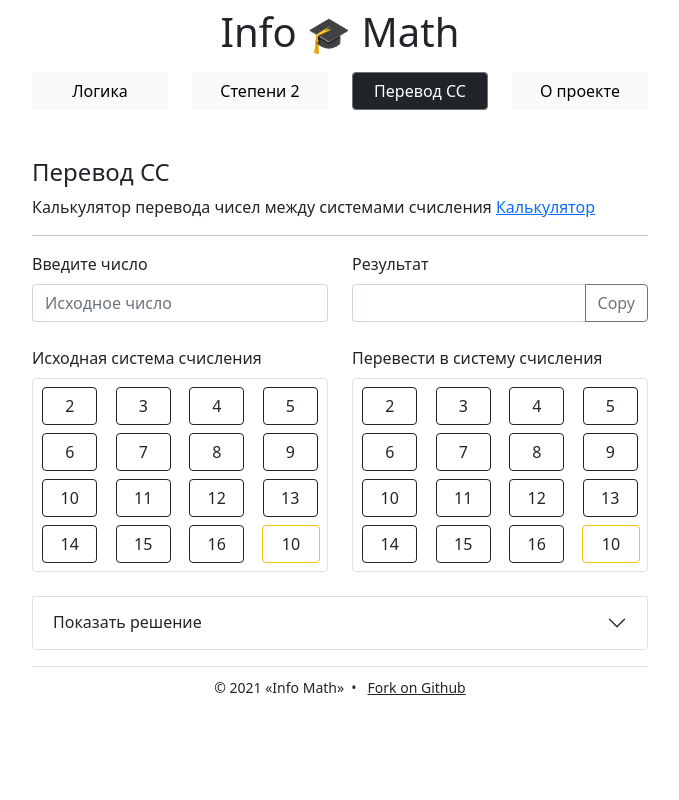
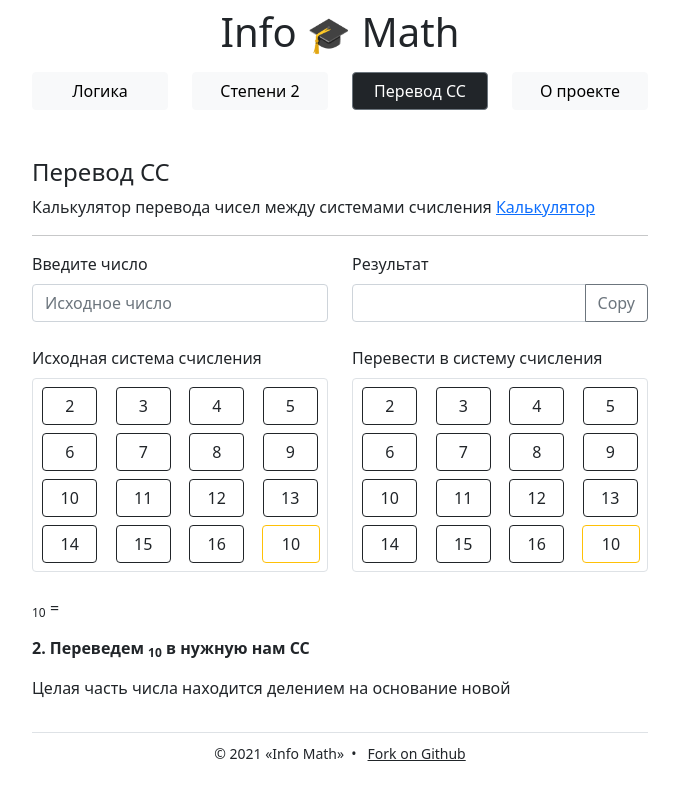
Before and after one commit to mccrush/info, a Vue app: page / in a window 1280 px wide. Both pictures are taken after a click on the button "Перевод СС". Shown: the whole page, without its empty margins (300-979 px from the left). Built offline with nearby package versions, Linux system fonts and the light colour scheme.

Commit message:
Settings show Resh

```diff
--- a/src/components/SS/CalcSS.vue
+++ b/src/components/SS/CalcSS.vue
@@ -107,7 +107,17 @@
     </div>
     <div class="col-12">
       <br />
-      <div class="accordion" id="accordionFlushExample">
+      <p>
+        {{ inputNum }}<sub>{{ inputSS }}</sub> =
+        <span v-html="reshDecStr"></span>
+      </p>
+      <p>
+        <strong>
+          2. Переведем {{ reshDec }}<sub>10</sub> в нужную нам СС</strong
+        >
+      </p>
+      <p>Целая часть числа находится делением на основание новой</p>
+      <div v-if="resultNum" class="accordion" id="accordionFlushExample">
         <div class="accordion-item">
           <h2 class="accordion-header" id="flush-headingOne">
             <button
@@ -130,9 +140,7 @@
             data-bs-parent="#accordionFlushExample"
           >
             <div class="accordion-body">
-              Placeholder content for this accordion, which is intended to
-              demonstrate the <code>.accordion-flush</code> class. This is the
-              first item's accordion body.
+              <p><strong>1. Переведем число в десятичную СС</strong></p>
             </div>
           </div>
         </div>
@@ -151,7 +159,9 @@ export default {
       resultNum: '',
       inputSS: '10',
       resultSS: '10',
-      showResh: false
+      showResh: false,
+      reshDecStr: '',
+      reshDec: ''
     }
   },
   methods: {
@@ -160,7 +170,29 @@ export default {
         this.resultNum = parseInt(this.inputNum, this.inputSS).toString(
           +this.resultSS
         )
+
+        this.reshenie()
       }
+    },
+    reshenie() {
+      this.reshDecStr = ''
+      this.inputNum.split('').forEach((item, index, array) => {
+        this.reshDecStr +=
+          item +
+          '•' +
+          '10' +
+          '<sup>' +
+          (array.length - (index + 1)) +
+          '</sup> + '
+      })
+
+      this.reshDec = parseInt(this.inputNum, this.inputSS).toString(10)
+
+      this.reshDecStr =
+        this.reshDecStr.substr(0, this.reshDecStr.length - 2) +
+        ' = ' +
+        this.reshDec +
+        '<sub>10</sub>'
     }
     // inSub(ss) {
     //   if (ss <= this.inputMAX) {
```
